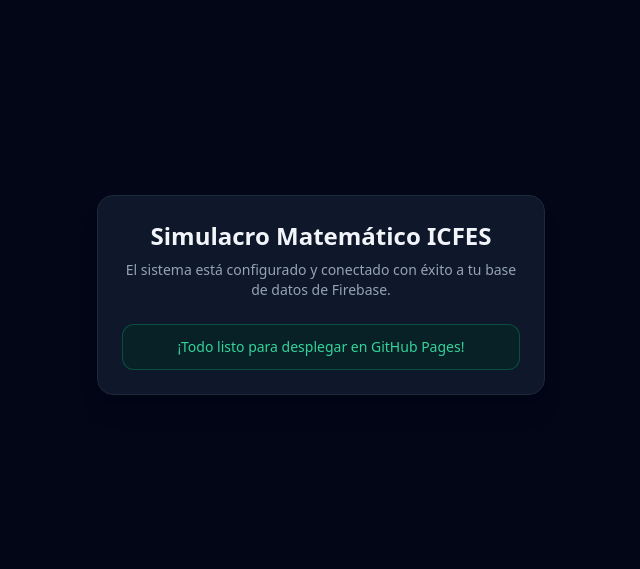
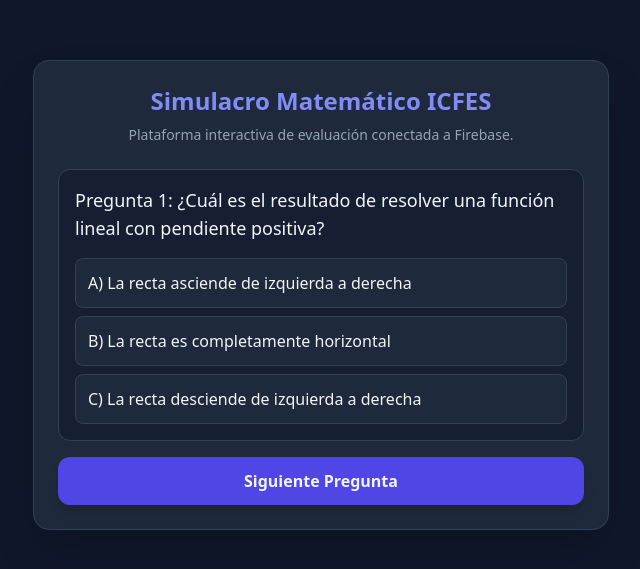
Before and after one commit to sebastianxabierdominguezgarcia-png/crispy-giggle, a plain HTML site: page index.html in a window 1280 px wide. Shown: the part 105-674 px from the top of the page, without its empty margins (319-959 px from the left). Drawn offline with nearby package versions, Linux system fonts and the light colour scheme.

Commit message:
index.html

```diff
--- a/index.html
+++ b/index.html
@@ -1,32 +1,30 @@
 <!DOCTYPE html>
 <html lang="es">
 <head>
-    <meta charset="UTF-8" />
-    <meta name="viewport" content="width=device-width, initial-scale=1.0" />
+    <meta charset="UTF-8">
+    <meta name="viewport" content="width=device-width, initial-scale=1.0">
     <title>Minisistema de Simulacro Matemático ICFES</title>
-    <!-- Tailwind CSS -->
     <script src="https://cdn.tailwindcss.com"></script>
-    <script>
-        // Configuración de Firebase integrada correctamente
-        const firebaseConfig = {
-            apiKey: "AIzaSyC9jptJ0pDxOfktBJC6RiySc2oZBJqkbkY",
-            authDomain: "sebastianxaviergarciaforero.firebaseapp.com",
-            projectId: "sebastianxaviergarciaforero",
-            storageBucket: "sebastianxaviergarciaforero.appspot.com",
-            messagingSenderId: "553229515178",
-            appId: "1:553229515178:web:235062f6aa8b35876a13d3",
-            measurementId: "G-KVMK6ZH9WL",
-            databaseURL: "https://sebastianxaviergarciaforero-default-rtdb.firebaseio.com"
-        };
-    </script>
 </head>
-<body class="bg-slate-950 text-slate-100 min-h-screen flex flex-col items-center justify-center p-4">
-    <div class="max-w-md w-full bg-slate-900 border border-slate-800 rounded-2xl p-6 shadow-xl text-center">
-        <h1 class="text-2xl font-bold mb-2">Simulacro Matemático ICFES</h1>
-        <p class="text-slate-400 text-sm mb-6">El sistema está configurado y conectado con éxito a tu base de datos de Firebase.</p>
-        <div class="bg-emerald-950/50 border border-emerald-500/30 text-emerald-400 p-3 rounded-xl text-sm font-medium">
-            ¡Todo listo para desplegar en GitHub Pages!
+<body class="bg-slate-900 text-slate-100 min-h-screen flex flex-col items-center justify-center p-4">
+
+    <div class="max-w-xl w-full bg-slate-800 border border-slate-700 rounded-2xl p-6 shadow-2xl">
+        <h1 class="text-2xl font-bold text-center mb-2 text-indigo-400">Simulacro Matemático ICFES</h1>
+        <p class="text-center text-slate-400 text-sm mb-6">Plataforma interactiva de evaluación conectada a Firebase.</p>
+
+        <div id="quiz-container" class="space-y-4">
+            <div class="p-4 bg-slate-900/50 rounded-xl border border-slate-700">
+                <p id="question-text" class="font-medium text-lg mb-4">Pregunta 1: ¿Cuál es el resultado de resolver una función lineal con pendiente positiva?</p>
+                <div id="options-container" class="space-y-2">
+                    <button class="w-full text-left p-3 rounded-lg bg-slate-800 hover:bg-indigo-600/30 border border-slate-700 transition">A) La recta asciende de izquierda a derecha</button>
+                    <button class="w-full text-left p-3 rounded-lg bg-slate-800 hover:bg-indigo-600/30 border border-slate-700 transition">B) La recta es completamente horizontal</button>
+                    <button class="w-full text-left p-3 rounded-lg bg-slate-800 hover:bg-indigo-600/30 border border-slate-700 transition">C) La recta desciende de izquierda a derecha</button>
+                </div>
+            </div>
+
+            <button id="next-btn" class="w-full py-3 bg-indigo-600 hover:bg-indigo-500 font-semibold rounded-xl transition shadow-lg">Siguiente Pregunta</button>
         </div>
     </div>
+
 </body>
 </html>
```
